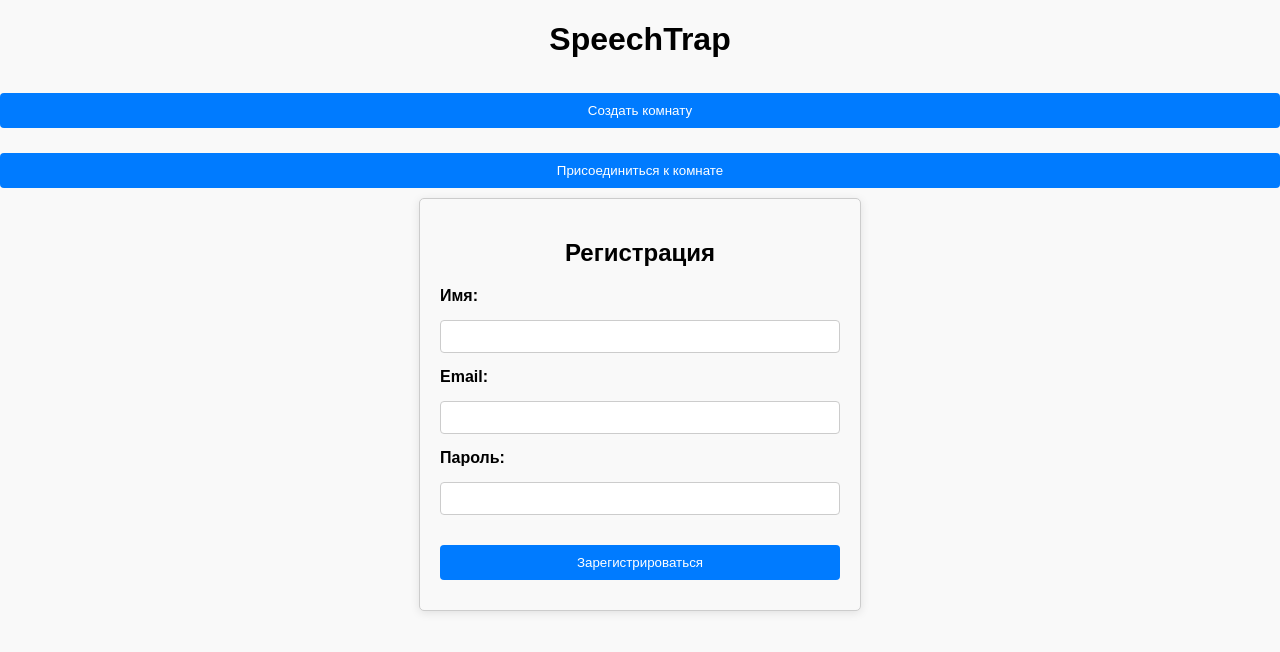
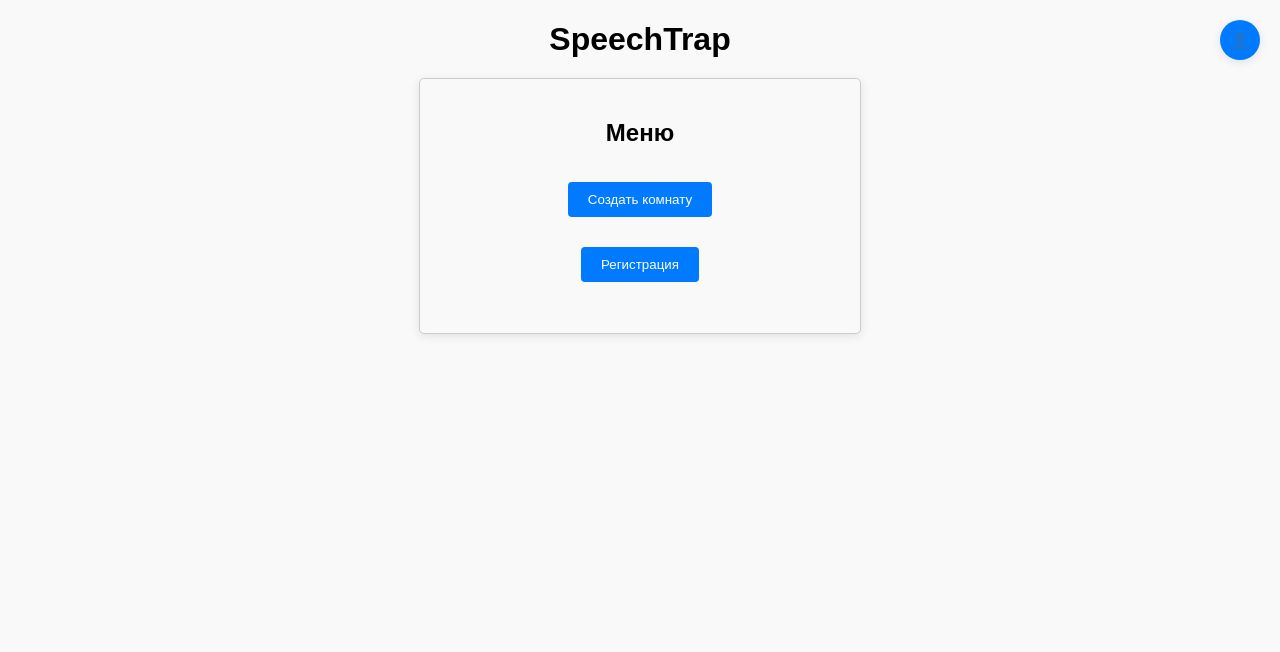
Before and after one commit to Debukan/SpeechTrap, a React (Create React App) app in the folder frontend/: page / in a window 1280 px wide. Shown: the top 652 px of the page. Built offline with nearby package versions, Linux system fonts and the light colour scheme.

Commit message:
Navigation + fixed profile

```diff
--- a/frontend/src/App.tsx
+++ b/frontend/src/App.tsx
@@ -1,30 +1,32 @@
-import React, { useState, useEffect } from 'react';
-import { BrowserRouter as Router, Routes, Route, useNavigate } from 'react-router-dom';
+import React, { useState } from 'react';
+import { BrowserRouter as Router, Routes, Route, Link } from 'react-router-dom';
 import Menu from './Components/Menu/Menu';
 import Register from "./Components/RegisterandProfile/Register";
 import CreateRoom from "./Components/CreateRoom/CreateRoom";
 import Room from "./Components/Room/Room";
+import Profile from "./Components/RegisterandProfile/Profile";
+import ProfileIcon from "./Components/RegisterandProfile/ProfileIcon";
 
 function App() {
-    const [isMenuOpen, setIsMenuOpen] = useState(false);
+    const [userData, setUserData] = useState<{ name: string; email: string; password: string } | null>(null);
 
     const handleRegister = (userData: { name: string; email: string; password: string }) => {
-        console.log('Данные регистрации:', userData);
+        setUserData(userData);
     };
-
-    useEffect(() => {
-        setIsMenuOpen(true);
-    }, []);
 
     return (
         <Router>
             <div className="App">
-                <h1>SpeechTrap</h1>
-                <Menu isOpen={isMenuOpen} />
-                <Register onRegister={handleRegister} />
+                <h1>
+                    <Link to="/" style={{ textDecoration: 'none', color: 'inherit' }}>SpeechTrap</Link>
+                </h1>
+                <ProfileIcon />
                 <Routes>
-                    <Route path="/createroom" element={<CreateRoom />} /> {/* Маршрут для создания комнаты */}
-                    <Route path="/room/:roomId" element={<Room />} /> {/* Маршрут для комнаты с динамическим roomId */}
+                    <Route path="/" element={<Menu />} />
+                    <Route path="/register" element={<Register onRegister={handleRegister} />} />
+                    <Route path="/profile" element={<Profile userData={userData} />} />
+                    <Route path="/createroom" element={<CreateRoom />} />
+                    <Route path="/room/:roomId" element={<Room />} />
                 </Routes>
             </div>
         </Router>
--- a/frontend/src/Components/Menu/Menu.css
+++ b/frontend/src/Components/Menu/Menu.css
@@ -13,18 +13,30 @@ h2 {
     margin-bottom: 20px;
 }
 
-button {
-    padding: 10px;
+.menu ul {
+    list-style-type: none;
+    padding: 0;
+    display: flex;
+    flex-direction: column;
+    align-items: center;
+}
+
+.menu ul li {
+    margin: 5px 0;
+}
+
+.menu ul li button {
+    padding: 10px 20px;
     border: none;
     border-radius: 4px;
     background-color: #007bff;
     color: white;
     cursor: pointer;
     transition: background-color 0.3s;
-    margin: 10px 0;
     width: auto;
+    text-align: center;
 }
 
-button:hover {
+.menu ul li button:hover {
     background-color: #0056b3;
 }
--- a/frontend/src/Components/Menu/Menu.tsx
+++ b/frontend/src/Components/Menu/Menu.tsx
@@ -2,19 +2,24 @@ import React from 'react';
 import { useNavigate } from 'react-router-dom';
 import './Menu.css';
 
-interface MenuProps {
-    isOpen: boolean;
-}
-
-const Menu: React.FC<MenuProps> = ({ isOpen }) => {
+const Menu: React.FC = () => {
     const navigate = useNavigate();
 
     return (
-        <>
-            <button onClick={() => navigate('/createroom')}>Создать комнату</button>
-            <button>Присоединиться к комнате</button>
-        </>
+        <div className="menu-container">
+            <h2>Меню</h2>
+            <nav className="menu">
+                <ul>
+                    <li>
+                        <button onClick={() => navigate('/createroom')}>Создать комнату</button>
+                    </li>
+                    <li>
+                        <button onClick={() => navigate('/register')}>Регистрация</button>
+                    </li>
+                </ul>
+            </nav>
+        </div>
     );
-}
+};
 
 export default Menu;
--- a/frontend/src/Components/RegisterandProfile/Profile.tsx
+++ b/frontend/src/Components/RegisterandProfile/Profile.tsx
@@ -1,22 +1,24 @@
 import React from 'react';
 import './Profile.css';
-import Register from './Register';
 
+interface ProfileProps {
+    userData: { name: string; email: string; password: string } | null;
+}
 
-const Profile = () => {
-    const information = (userData: { name: string; email: string; password: string }) => {
-        const User: { name: string; email: string; password: string } = userData;
-        return(
-            <div className="menu-container">
-                {User.name}
-                {User.email}
-                {User.password}
-            </div>
-        )
-    };
-
+const Profile: React.FC<ProfileProps> = ({ userData }) => {
     return (
-        <Register onRegister={information}></Register>
+        <div className="profile-container">
+            <h2>Профиль</h2>
+            {userData ? (
+                <div className="user-info">
+                    <p><strong>Имя:</strong> {userData.name}</p>
+                    <p><strong>Email:</strong> {userData.email}</p>
+                    <p><strong>Пароль:</strong> {userData.password}</p>
+                </div>
+            ) : (
+                <p>Пользователь не авторизован.</p>
+            )}
+        </div>
     );
 };
 
--- /dev/null
+++ b/frontend/src/Components/RegisterandProfile/ProfileIcon.css
@@ -0,0 +1,20 @@
+.profile-icon {
+    position: fixed;
+    top: 20px;
+    right: 20px;
+    width: 40px;
+    height: 40px;
+    background-color: #007bff;
+    color: white;
+    border-radius: 50%;
+    display: flex;
+    align-items: center;
+    justify-content: center;
+    cursor: pointer;
+    box-shadow: 0 2px 10px rgba(0, 0, 0, 0.1);
+    transition: background-color 0.3s;
+}
+
+.profile-icon:hover {
+    background-color: #0056b3;
+}
--- /dev/null
+++ b/frontend/src/Components/RegisterandProfile/ProfileIcon.tsx
@@ -0,0 +1,19 @@
+import React from 'react';
+import { useNavigate } from 'react-router-dom';
+import './ProfileIcon.css';
+
+const ProfileIcon = () => {
+    const navigate = useNavigate();
+
+    const handleProfileClick = () => {
+        navigate('/profile'); // Переход на страницу профиля
+    };
+
+    return (
+        <div className="profile-icon" onClick={handleProfileClick}>
+            <span>👤</span>
+        </div>
+    );
+};
+
+export default ProfileIcon;
--- a/frontend/src/Components/RegisterandProfile/Register.tsx
+++ b/frontend/src/Components/RegisterandProfile/Register.tsx
@@ -2,7 +2,7 @@ import React, { useState } from 'react';
 import './Register.css';
 
 interface RegisterProps {
-    onRegister: (userData: { name: string; email: string; password: string }) => void;
+    onRegister: (userData: { name: string; email: string; password: string }) => void; // Типизация пропса
 }
 
 const Register: React.FC<RegisterProps> = ({ onRegister }) => {
```
